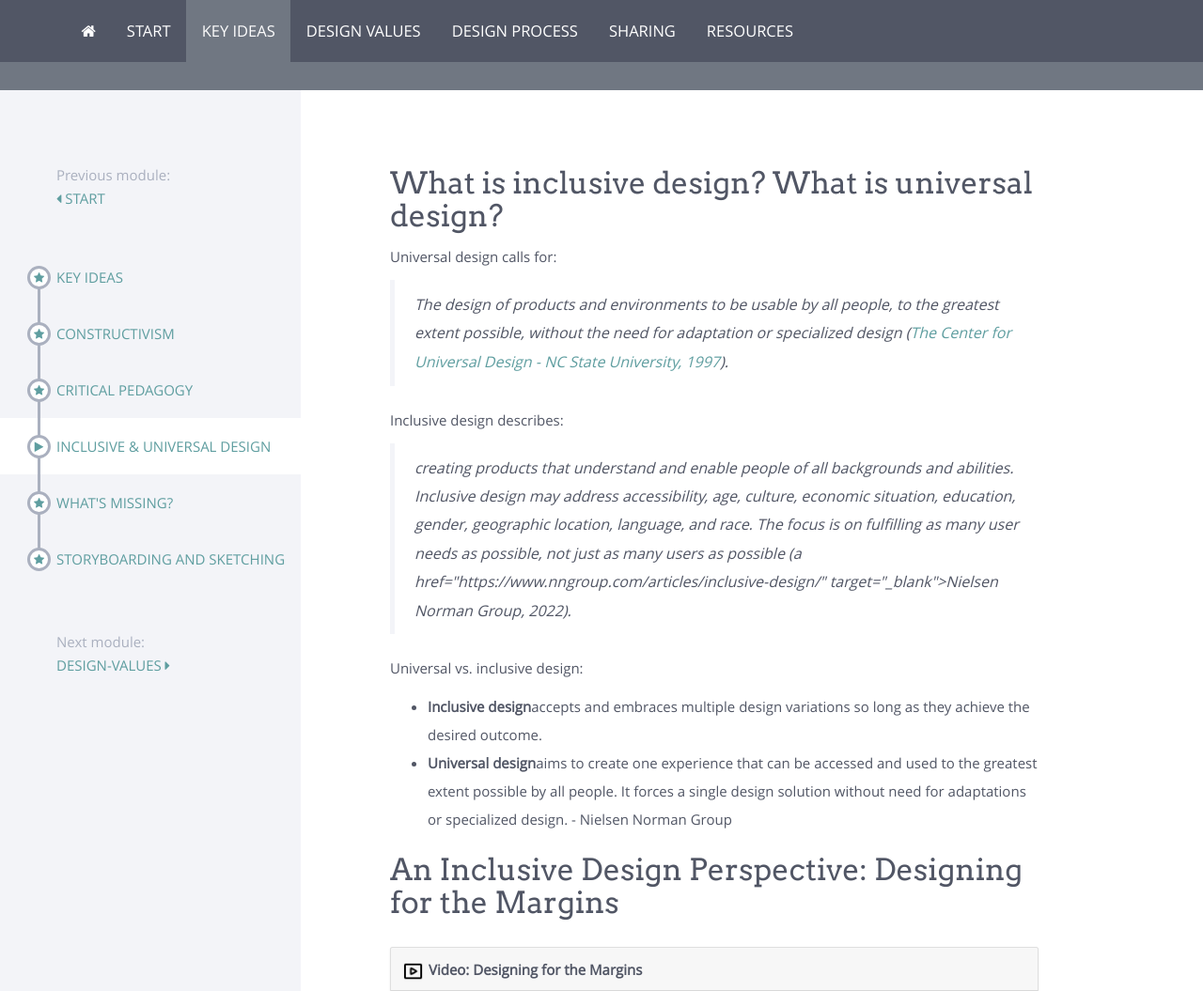
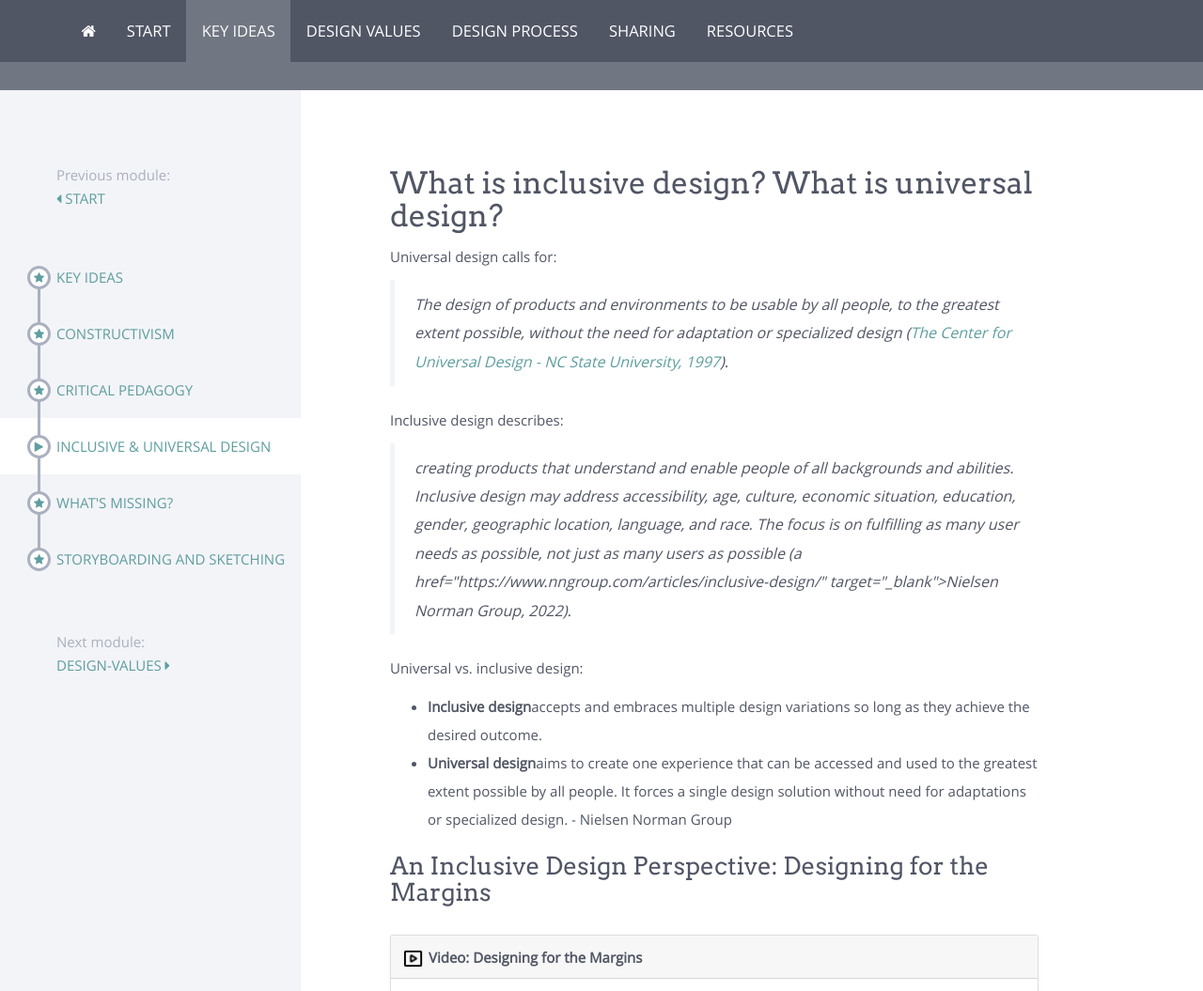
Before and after one commit to ucsdlib/foundations, a Jekyll site: the page built from modules/key-ideas/_posts/2000-01-05-universal-design.html, in a window 1280 px wide. Shown: the top 1055 px of the page at 94% size. Built offline with Jekyll 4.4.1, drawn with Linux system fonts in a browser that asks for light colours; nearby versions of some CDN libraries; grey boxes are pictures that could not be loaded.

```diff
--- a/modules/key-ideas/_posts/2000-01-05-universal-design.html
+++ b/modules/key-ideas/_posts/2000-01-05-universal-design.html
@@ -17,7 +17,7 @@ title: Inclusive & Universal Design
 	<li><strong>Universal design</strong>aims to create one experience that can be accessed and used to the greatest extent possible by all people. It forces a single design solution without need for adaptations or specialized design. - Nielsen Norman Group</li>
 </ul>
 
-<h2>An Inclusive Design Perspective: Designing for the Margins</h2>
+<h3>An Inclusive Design Perspective: Designing for the Margins</h3>
 <div class="card my-5 shadow-sm">
 	<div class="card-header">
 	  <span><a id="margins-video"></a>{% include icon-video.html %}Video: Designing for the Margins</span>
```
